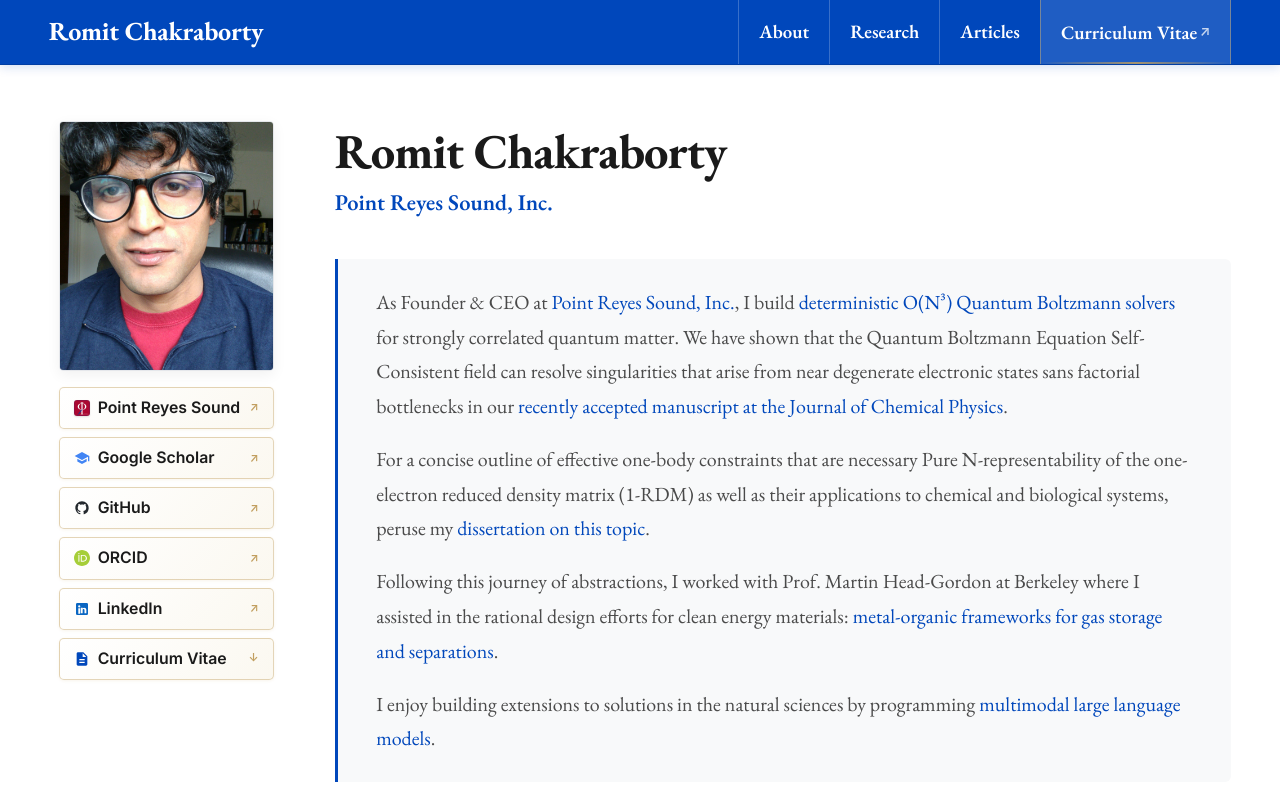
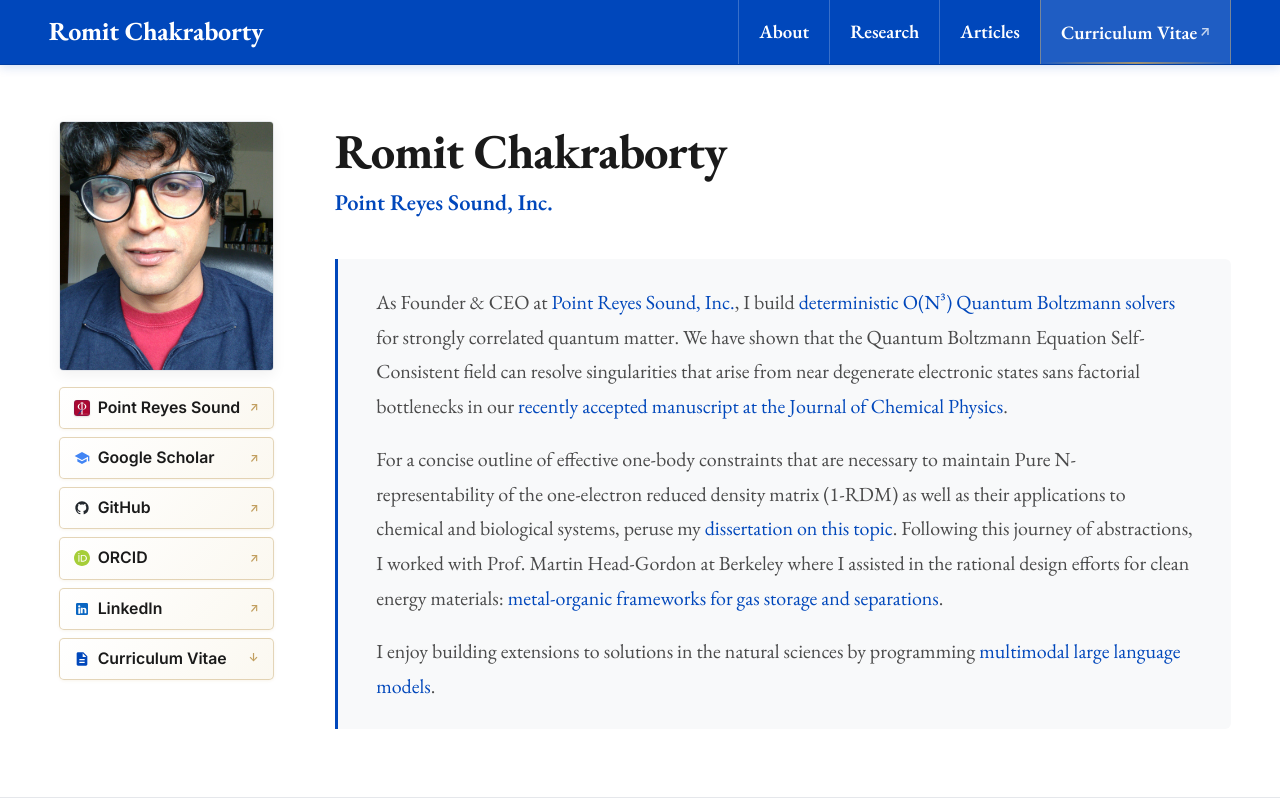
Before and after one commit to RomitChakraborty/rchakraborty.dev, a React (Vite) app: page / in a window 1280 px wide. Shown: the top 800 px of the page. Built offline with nearby package versions, Linux system fonts and the light colour scheme.

Commit message:
Merge dissertation and Berkeley MOF bio paragraphs and add 'to maintain' before Pure N-representability

```diff
--- a/src/components/Hero.jsx
+++ b/src/components/Hero.jsx
@@ -84,11 +84,7 @@ export default function Hero({ onSelectPillar, onOpenCV }) {
             </p>
 
             <p className="hero-bio">
-              For a concise outline of effective one-body constraints that are necessary Pure N-representability of the one-electron reduced density matrix (1-RDM) as well as their applications to chemical and biological systems, peruse my <a href="https://www.proquest.com/openview/4e94e4be5bd5b67d83add173091d5b31/1?pq-origsite=gscholar&cbl=18750" target="_blank" rel="noopener noreferrer">dissertation on this topic</a>.
-            </p>
-
-            <p className="hero-bio">
-              Following this journey of abstractions, I worked with Prof. Martin Head-Gordon at Berkeley where I assisted in the rational design efforts for clean energy materials: <a href="#research" onClick={handleMofClick}>metal-organic frameworks for gas storage and separations</a>.
+              For a concise outline of effective one-body constraints that are necessary to maintain Pure N-representability of the one-electron reduced density matrix (1-RDM) as well as their applications to chemical and biological systems, peruse my <a href="https://www.proquest.com/openview/4e94e4be5bd5b67d83add173091d5b31/1?pq-origsite=gscholar&cbl=18750" target="_blank" rel="noopener noreferrer">dissertation on this topic</a>. Following this journey of abstractions, I worked with Prof. Martin Head-Gordon at Berkeley where I assisted in the rational design efforts for clean energy materials: <a href="#research" onClick={handleMofClick}>metal-organic frameworks for gas storage and separations</a>.
             </p>
 
             <p className="hero-bio" style={{ marginBottom: 0 }}>
```
